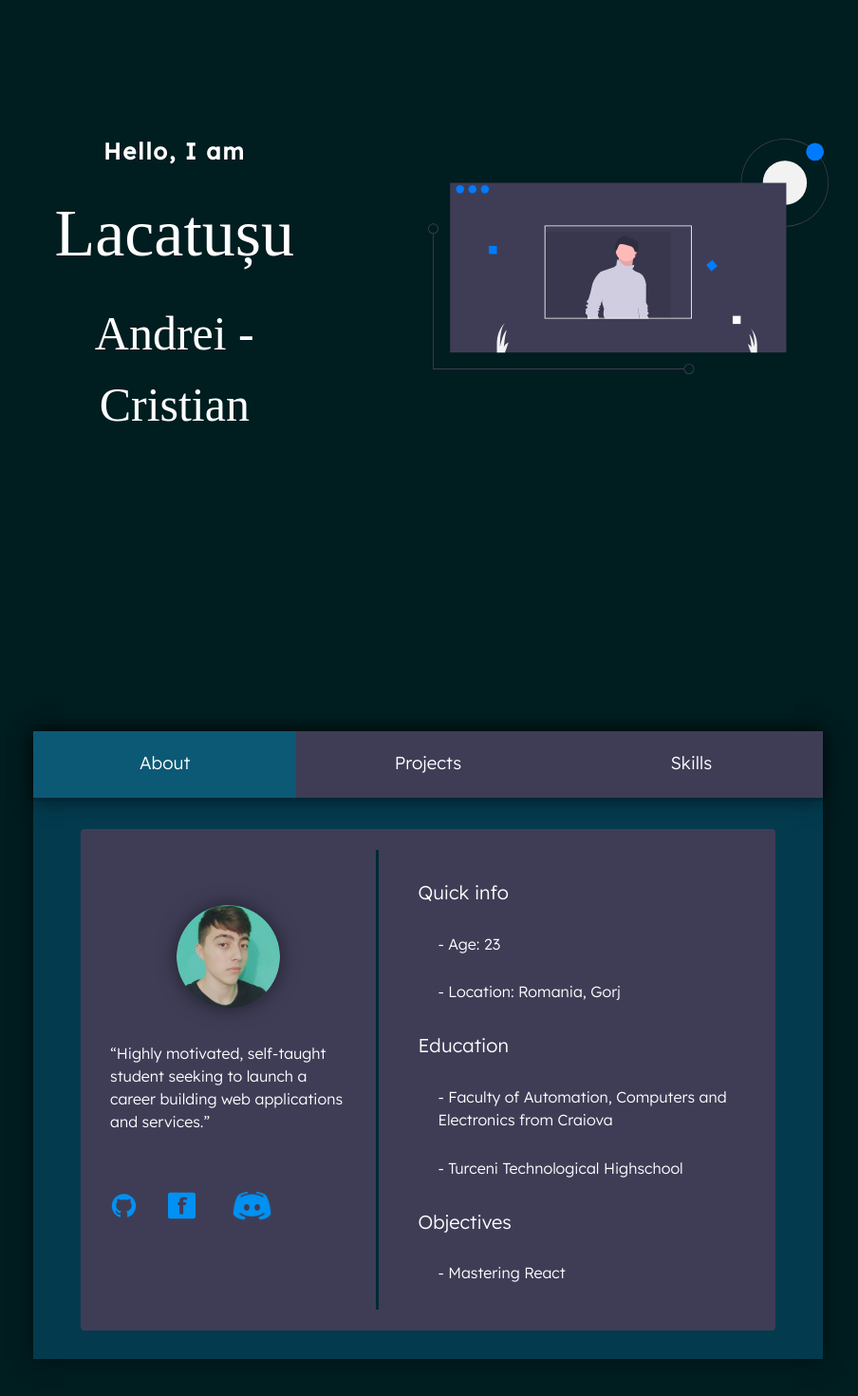
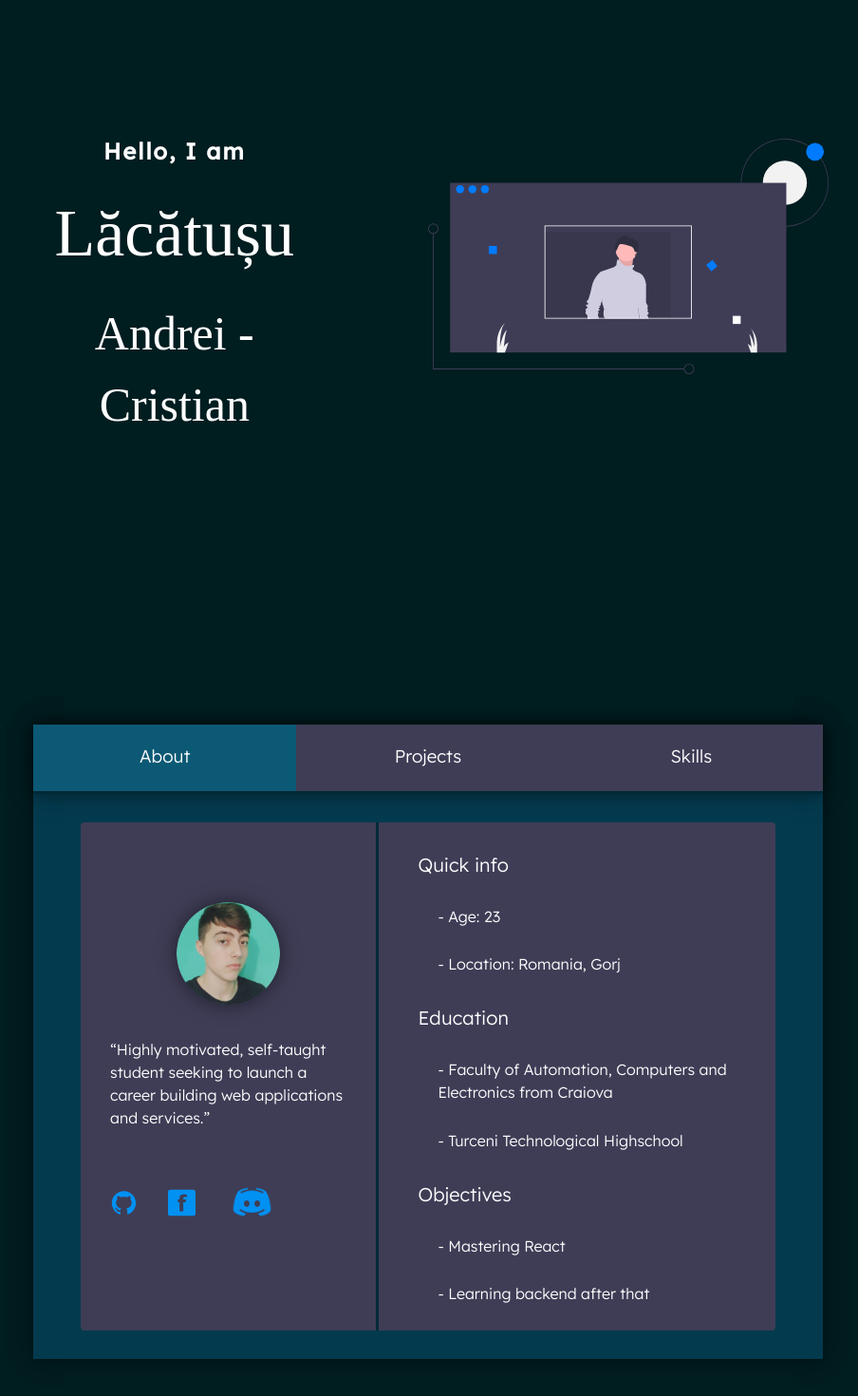
Before and after one commit to boltex33/portfolio, a React (Create React App) app: page / in a window 1280 px wide. Shown: the part 114-1584 px from the top of the page at 95% size, without its empty margins (189-1093 px from the left). Built offline with nearby package versions, Linux system fonts and the light colour scheme; a web font is replaced by a local one.

Commit message:
about-changes-v1

```diff
--- a/src/components/About.js
+++ b/src/components/About.js
@@ -68,6 +68,7 @@ function About() {
           <h5>- Turceni Technological Highschool</h5>
           <h2>Objectives</h2>
           <h5>- Mastering React</h5>
+          <h5>- Learning backend after that</h5>
         </div>
       </div>
     </AboutStyled>
--- a/src/components/Info.js
+++ b/src/components/Info.js
@@ -9,7 +9,7 @@ function Info() {
         <div className="info-name2">
           <div className="info-name3">
             <h5>Hello, I am</h5>
-            <h3>Lacatușu</h3>
+            <h3>Lăcătușu</h3>
             <h4>Andrei - Cristian</h4>
           </div>
         </div>
```
